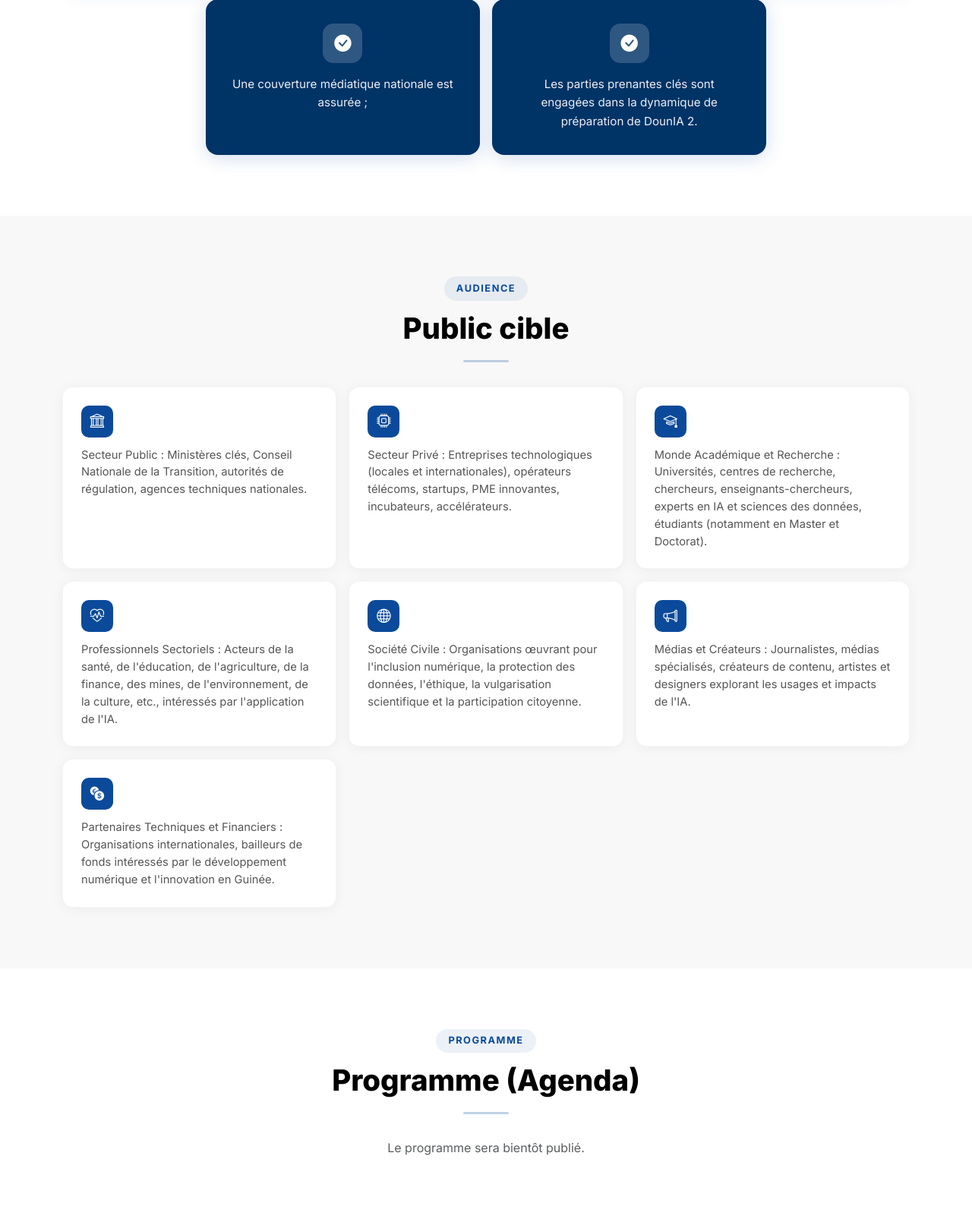
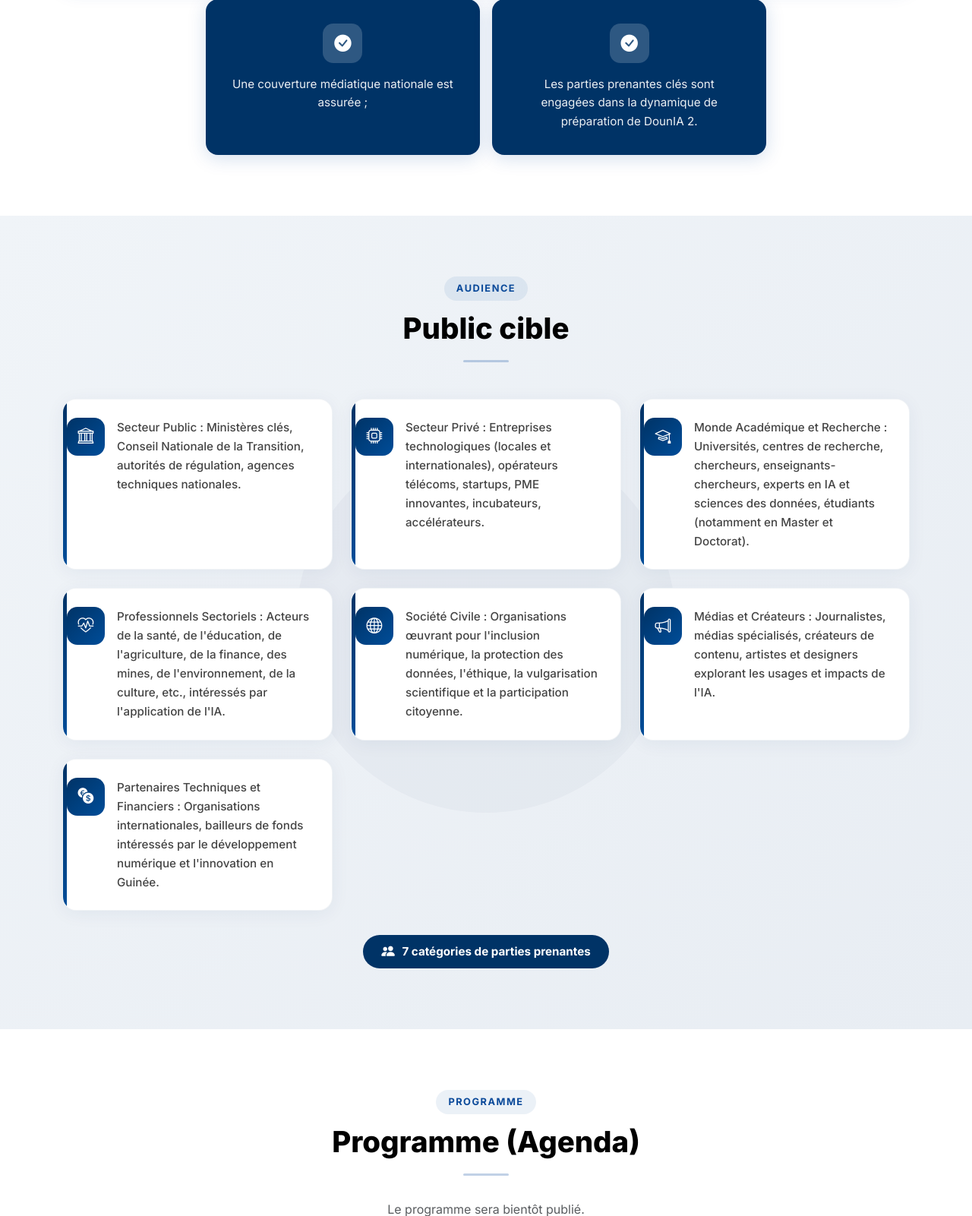
Before and after one commit to Bella5768/douniaguinee, a Django app: page /restitution/ in a window 1280 px wide. Shown: the part 2753-4354 px from the top of the page at 76% size. Run offline with Django 4.2, Linux system fonts and the light colour scheme; data comes from the database, SQL or seed files in the repository; data that the repository does not hold is empty.

Commit message:
Restitution public cible: redesign avec cartes accent colore, icones gradient, compteur parties prenantes

```diff
--- a/templates/inscriptions/restitution.html
+++ b/templates/inscriptions/restitution.html
@@ -559,40 +559,94 @@
     }
 
     /* ===== PUBLIC CIBLE ===== */
+    .public-section {
+        background: linear-gradient(135deg, #f0f4f8 0%, #e8edf3 100%);
+        position: relative;
+        overflow: hidden;
+    }
+    .public-section::before {
+        content: '';
+        position: absolute;
+        top: 50%;
+        left: 50%;
+        transform: translate(-50%, -50%);
+        width: 500px;
+        height: 500px;
+        border-radius: 50%;
+        background: rgba(0,51,102,.03);
+    }
     .public-card {
         background: #fff;
-        border-radius: 14px;
-        padding: 1.5rem;
+        border-radius: 18px;
+        padding: 0;
         height: 100%;
-        box-shadow: 0 2px 16px rgba(0,0,0,.05);
-        border: 1px solid rgba(0,0,0,.04);
-        transition: transform .25s ease, box-shadow .25s ease;
+        box-shadow: 0 4px 24px rgba(0,51,102,.06);
+        border: 1px solid rgba(0,51,102,.06);
+        transition: transform .3s ease, box-shadow .3s ease, border-color .3s ease;
+        overflow: hidden;
+        position: relative;
+        z-index: 1;
     }
     .public-card:hover {
-        transform: translateY(-3px);
-        box-shadow: 0 8px 28px rgba(0,0,0,.1);
+        transform: translateY(-6px);
+        box-shadow: 0 12px 36px rgba(0,51,102,.14);
+        border-color: #003366;
     }
+    .public-card-inner {
+        display: flex;
+        align-items: flex-start;
+        gap: 1rem;
+        padding: 1.5rem 1.5rem 1.5rem 0;
+    }
+    .public-card-accent {
+        width: 5px;
+        min-height: 100%;
+        border-radius: 0;
+        flex-shrink: 0;
+    }
+    .public-card:nth-child(odd) .public-card-accent { background: linear-gradient(to bottom, #003366, #004d99); }
+    .public-card:nth-child(even) .public-card-accent { background: linear-gradient(to bottom, #A0A0A0, #888); }
     .public-icon {
-        width: 42px;
-        height: 42px;
-        border-radius: 10px;
+        width: 50px;
+        height: 50px;
+        border-radius: 14px;
+        display: flex;
+        align-items: center;
+        justify-content: center;
+        font-size: 1.3rem;
+        color: #fff;
+        flex-shrink: 0;
+    }
+    .public-card:nth-child(odd) .public-icon { background: linear-gradient(135deg, #003366, #004d99); }
+    .public-card:nth-child(even) .public-icon { background: linear-gradient(135deg, #A0A0A0, #777); }
+    .public-card p {
+        font-size: .95rem;
+        color: #444;
+        margin: 0;
+        line-height: 1.65;
+        font-weight: 500;
+    }
+    .public-card:hover .public-icon {
+        transform: scale(1.1);
+        transition: transform .3s ease;
+    }
+    .public-counter {
         display: inline-flex;
         align-items: center;
         justify-content: center;
-        font-size: 1.15rem;
+        gap: .6rem;
+        background: #003366;
         color: #fff;
-        margin-bottom: .75rem;
-        flex-shrink: 0;
+        border-radius: 50px;
+        padding: .5rem 1.5rem;
+        font-weight: 700;
+        font-size: .95rem;
+        margin-top: 2rem;
     }
-    .public-card p {
-        font-size: .92rem;
-        color: #555;
-        margin: 0;
-        line-height: 1.55;
-    }
-    .public-card .fw-bold {
-        color: var(--text-dark);
-        font-size: .95rem;
+    .public-counter i { font-size: 1.1rem; }
+    @media (max-width: 768px) {
+        .public-card-inner { padding: 1.2rem 1.2rem 1.2rem 0; gap: .8rem; }
+        .public-icon { width: 42px; height: 42px; font-size: 1.1rem; }
     }
 
     /* ===== TIMELINE ===== */
@@ -956,24 +1010,35 @@
 
 <!-- ==================== PUBLIC CIBLE ==================== -->
 {% if restitution.public_cible %}
-<section class="rest-section bg-alt">
+<section class="rest-section public-section" id="public">
     <div class="container">
-        <div class="text-center">
+        <div class="text-center mb-5">
             <span class="section-badge">Audience</span>
             <h2 class="section-heading">{{ restitution.public_titre_ceremonie }}</h2>
             <hr class="section-divider-sm">
         </div>
-        <div class="row g-3">
+        <div class="row g-4">
             {% for point in restitution.public_cible %}
             <div class="col-md-6 col-lg-4">
                 <div class="public-card fade-up">
-                    <div class="public-icon" style="background: var(--primary);">
-                        <i class="bi bi-{% cycle 'bank' 'cpu' 'mortarboard' 'heart-pulse' 'globe' 'megaphone' 'currency-exchange' %}"></i>
+                    <div class="d-flex h-100">
+                        <div class="public-card-accent"></div>
+                        <div class="public-card-inner">
+                            <div class="public-icon">
+                                <i class="bi bi-{% cycle 'bank' 'cpu' 'mortarboard' 'heart-pulse' 'globe' 'megaphone' 'currency-exchange' %}"></i>
+                            </div>
+                            <p>{{ point }}</p>
+                        </div>
                     </div>
-                    <p>{{ point }}</p>
                 </div>
             </div>
             {% endfor %}
+        </div>
+        <div class="text-center">
+            <div class="public-counter fade-up">
+                <i class="bi bi-people-fill"></i>
+                {{ restitution.public_cible|length }} catégorie{{ restitution.public_cible|length|pluralize:"s" }} de parties prenantes
+            </div>
         </div>
     </div>
 </section>
```
